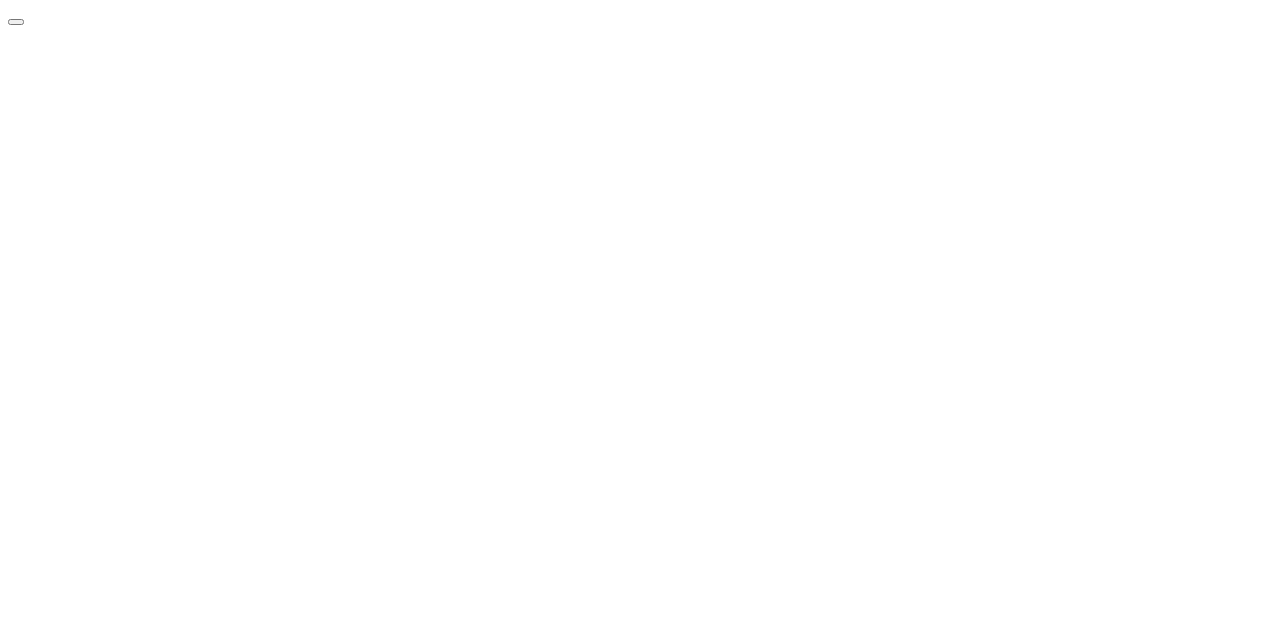
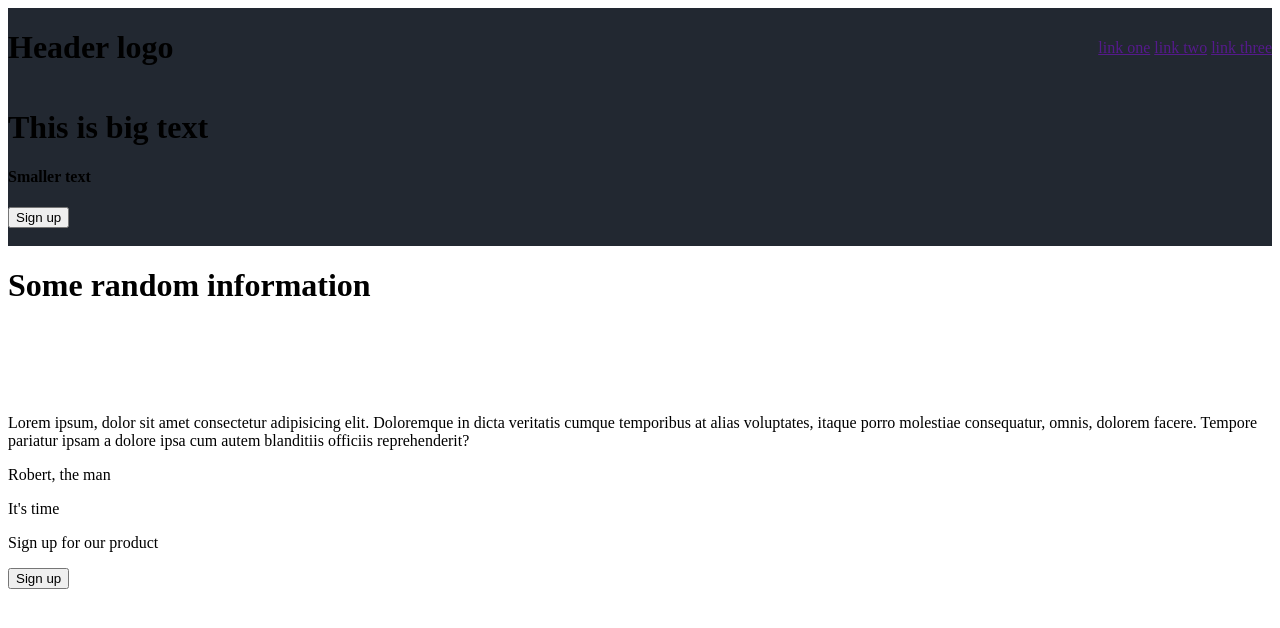
Before and after one commit to Robert24M/odin-landing-page, a plain HTML site: page index.html in a window 1280 px wide. Drawn offline with Linux system fonts and the light colour scheme.

Commit message:
feat: add to html structure and start styling

```diff
--- a/index.html
+++ b/index.html
@@ -1,33 +1,65 @@
 <!DOCTYPE html>
 <html lang="en">
+
 <head>
     <meta charset="UTF-8">
     <meta name="viewport" content="width=device-width, initial-scale=1.0">
+    <link rel="stylesheet" href="style.css">
     <title>Document</title>
 </head>
+
 <body>
     <div class="main">
         <div class="header">
-
+            <div class="logo">
+                <h1>Header logo</h1>
+            </div>
+            <div class="links">
+                <a href="">link one</a>
+                <a href="">link two</a>
+                <a href="">link three</a>
+            </div>
         </div>
         <div class="hero">
-
+            <div class="hero-content">
+                <h1>This is big text</h1>
+                <h4>Smaller text</h4>
+                <button class="sign-up one">Sign up</button>
+            </div>
+            <div class="hero-image">
+                <img src="" alt="">
+            </div>
         </div>
     </div>
     <div class="information">
-        <div class="box"></div>
-        <div class="box"></div>
-        <div class="box"></div>
-        <div class="box"></div>
+        <h1>Some random information</h1>
+        <div class="box">
+            <img class="box-image" src="" alt="">
+        </div>
+        <div class="box">
+            <img class="box-image" src="" alt="">
+        </div>
+        <div class="box">
+            <img class="box-image" src="" alt="">
+        </div>
+        <div class="box">
+            <img class="box-image" src="" alt="">
+        </div>
     </div>
     <div class="quote">
-
+        <p>Lorem ipsum, dolor sit amet consectetur adipisicing elit. Doloremque in dicta veritatis cumque temporibus at
+            alias voluptates, itaque porro molestiae consequatur, omnis, dolorem facere. Tempore pariatur ipsam a dolore
+            ipsa cum autem blanditiis officiis reprehenderit?</p>
+        <p>Robert, the man</p>
     </div>
     <div class="action">
-        <button class="sign-up"></button>
+        <p>It's time</p>
+        <p>Sign up for our product</p>
+        <button class="sign-up two">Sign up</button>
     </div>
     <div class="footer">
 
     </div>
 </body>
+
 </html>
--- a/style.css
+++ b/style.css
@@ -0,0 +1,12 @@
+.main {
+    background: #222831;
+    display: flex;
+    flex-direction: column;
+}
+
+.header {
+    display: flex;
+    flex-direction: row;
+    justify-content: space-between;
+    align-items: center;
+}
```
